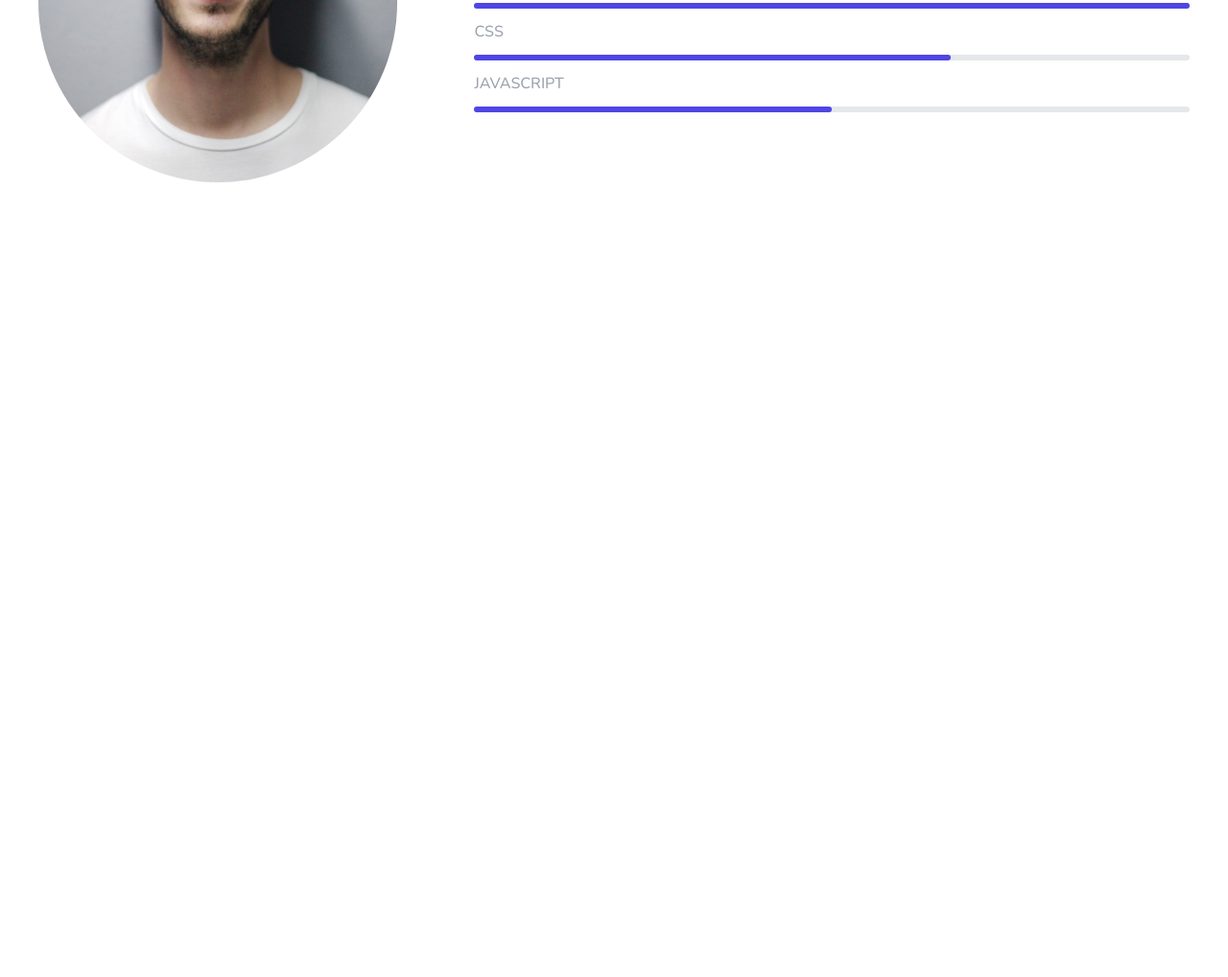
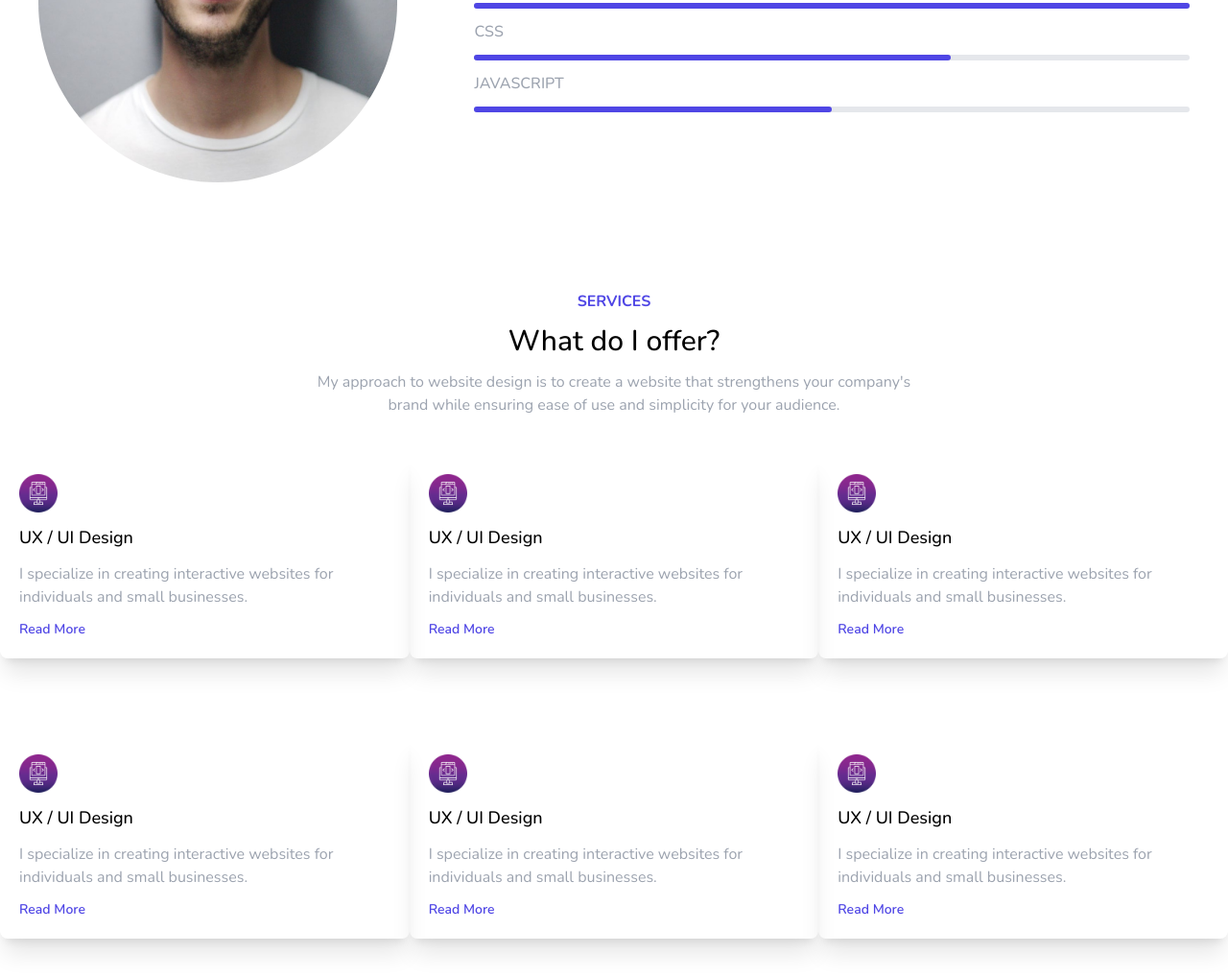
Before and after one commit to AliFarahmand1993/portfolio-project-with-tailwind, a website: page index.html in a window 1280 px wide. Shown: the part 1209-2227 px from the top of the page at 96% size. Before the commit the page ends 1511 px from the top, so only its background shows below. Drawn offline with nearby package versions, Linux system fonts and the light colour scheme.

Commit message:
add services section
add services section
add card
complete section

```diff
--- a/index.html
+++ b/index.html
@@ -106,7 +106,7 @@
                 </div>
             </div>
             <div class="my-auto flex flex-col gap-3">
-                <h5 class="text-indigo-600 font-bold text-2xl">About Me</h5>
+                <h4 class="text-indigo-600 font-bold text-2xl">About Me</h4>
                 <h5 class="text-2xl font-medium">Better Design</h5>
                 <h5 class="text-2xl font-medium">Better Experience</h5>
                 <p class="text-gray-400">
@@ -129,6 +129,68 @@
             </div>
         </section>
         <!-- about me section end -->
+        <!-- services section start -->
+        <section class="container mx-auto">
+            <div class="flex flex-col gap-3 items-center">
+                <h4 class="text-indigo-600 font-bold">SERVICES</h4>
+                <h5 class="text-3xl font-medium">What do I offer?</h5>
+                <p class="w-1/2 text-center text-gray-400">My approach to website design is to create a website that
+                    strengthens your company's brand while ensuring ease of use and
+                    simplicity for your audience.</p>
+            </div>
+            <!-- card section start -->
+            <div class="flex flex-wrap p-5 sm:p-0 ">
+                <!-- card 1 -->
+                <div class="w-full md:w-4/12 shadow-xl rounded-lg p-5 flex flex-col gap-3 my-3 md:my-10">
+                    <img src="./assets/images/icon.png" class="w-10" alt="icon">
+                    <h6 class="font-medium text-lg">UX / UI Design</h6>
+                    <p class="text-gray-400">I specialize in creating interactive websites for individuals and
+                        small businesses.</p>
+                    <a class="text-indigo-600 font-semibold text-sm" href="#" target="_blank">Read More</a>
+                </div>
+                <!-- card 2 -->
+                <div class="w-full md:w-4/12 shadow-xl rounded-lg p-5 flex flex-col gap-3 my-3 md:my-10">
+                    <img src="./assets/images/icon.png" class="w-10" alt="icon">
+                    <h6 class="font-medium text-lg">UX / UI Design</h6>
+                    <p class="text-gray-400">I specialize in creating interactive websites for individuals and
+                        small businesses.</p>
+                    <a class="text-indigo-600 font-semibold text-sm" href="#" target="_blank">Read More</a>
+                </div>
+                <!-- card 3 -->
+                <div class="w-full md:w-4/12 shadow-xl rounded-lg p-5 flex flex-col gap-3 my-3 md:my-10">
+                    <img src="./assets/images/icon.png" class="w-10" alt="icon">
+                    <h6 class="font-medium text-lg">UX / UI Design</h6>
+                    <p class="text-gray-400">I specialize in creating interactive websites for individuals and
+                        small businesses.</p>
+                    <a class="text-indigo-600 font-semibold text-sm" href="#" target="_blank">Read More</a>
+                </div>
+                <!-- card 4 -->
+                <div class="w-full md:w-4/12 shadow-xl rounded-lg p-5 flex flex-col gap-3 my-3 md:my-10">
+                    <img src="./assets/images/icon.png" class="w-10" alt="icon">
+                    <h6 class="font-medium text-lg">UX / UI Design</h6>
+                    <p class="text-gray-400">I specialize in creating interactive websites for individuals and
+                        small businesses.</p>
+                    <a class="text-indigo-600 font-semibold text-sm" href="#" target="_blank">Read More</a>
+                </div>
+                <!-- card 5 -->
+                <div class="w-full md:w-4/12 shadow-xl rounded-lg p-5 flex flex-col gap-3 my-3 md:my-10">
+                    <img src="./assets/images/icon.png" class="w-10" alt="icon">
+                    <h6 class="font-medium text-lg">UX / UI Design</h6>
+                    <p class="text-gray-400">I specialize in creating interactive websites for individuals and
+                        small businesses.</p>
+                    <a class="text-indigo-600 font-semibold text-sm" href="#" target="_blank">Read More</a>
+                </div>
+                <!-- card 6 -->
+                <div class="w-full md:w-4/12 shadow-xl rounded-lg p-5 flex flex-col gap-3 my-3 md:my-10">
+                    <img src="./assets/images/icon.png" class="w-10" alt="icon">
+                    <h6 class="font-medium text-lg">UX / UI Design</h6>
+                    <p class="text-gray-400">I specialize in creating interactive websites for individuals and
+                        small businesses.</p>
+                    <a class="text-indigo-600 font-semibold text-sm" href="#" target="_blank">Read More</a>
+                </div>
+            </div>
+        </section>
+        <!-- services section end -->
     </main>
     <!-- main end -->
     <!-- footer start -->
```
Also changed, not shown: assets/css/output.css.
